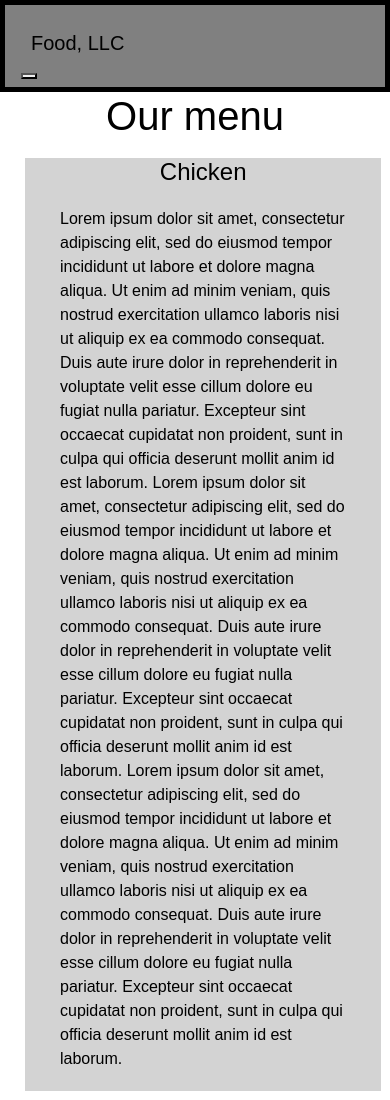
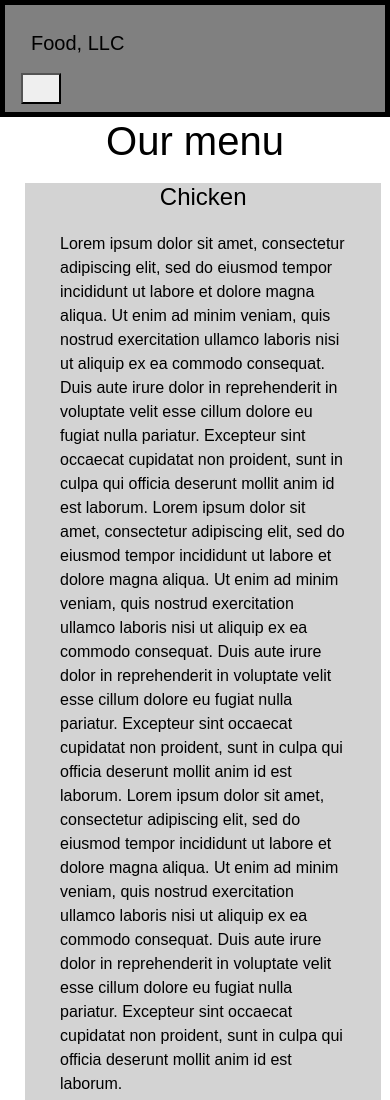
Before and after one commit to larbos/module3-solution, a plain HTML site: page index.html in a window 390 px wide. Shown: the top 1100 px of the page. Drawn offline with nearby package versions, Linux system fonts and the light colour scheme; a script that the page names is missing.

Commit message:
Update index.html

```diff
--- a/index.html
+++ b/index.html
@@ -16,13 +16,11 @@
 					<div class="navbar-brand">Food, LLC</div>
 				</div>
 			</div>
-			<button type="button" class="navbar-toggle collapsed" data-toggle="collapse" data-target="#collapsable-nav" aria-expanded="false" class="hidden-md">
+			<button type="button" class="navbar-toggle" data-toggle="collapse" data-target="#collapsable-nav" aria-expanded="false" class="hidden-md" class="visible-xs">
             	<span class="sr-only">Toggle navigation</span>
-            	<span class="icon-bar"></span>
-            	<span class="icon-bar"></span>
-            	<span class="icon-bar"></span>
-          	</button>
-          </nav>
+            	<span class="navbar-toggler-icon"></span>
+            </button>
+        </nav>
 	</header>
  	<h1 class="text-center"> Our menu </h1>
  	<div class="container-fluid">
@@ -43,15 +41,6 @@
   			<p> Lorem ipsum dolor sit amet, consectetur adipiscing elit, sed do eiusmod tempor incididunt ut labore et dolore magna aliqua. Ut enim ad minim veniam, quis nostrud exercitation ullamco laboris nisi ut aliquip ex ea commodo consequat. Duis aute irure dolor in reprehenderit in voluptate velit esse cillum dolore eu fugiat nulla pariatur. Excepteur sint occaecat cupidatat non proident, sunt in culpa qui officia deserunt mollit anim id est laborum. Lorem ipsum dolor sit amet, consectetur adipiscing elit, sed do eiusmod tempor incididunt ut labore et dolore magna aliqua. Ut enim ad minim veniam, quis nostrud exercitation ullamco laboris nisi ut aliquip ex ea commodo consequat. Duis aute irure dolor in reprehenderit in voluptate velit esse cillum dolore eu fugiat nulla pariatur. Excepteur sint occaecat cupidatat non proident, sunt in culpa qui officia deserunt mollit anim id est laborum. Lorem ipsum dolor sit amet, consectetur adipiscing elit, sed do eiusmod tempor incididunt ut labore et dolore magna aliqua. Ut enim ad minim veniam, quis nostrud exercitation ullamco laboris nisi ut aliquip ex ea commodo consequat. Duis aute irure dolor in reprehenderit in voluptate velit esse cillum dolore eu fugiat nulla pariatur. Excepteur sint occaecat cupidatat non proident, sunt in culpa qui officia deserunt mollit anim id est laborum.</p>
 		</div>
 	</div>
-<!--
-  <div class="container-fluid">
-  	<div class="row">
-  		<div class="col-md-4 col-sm-6">Col 1</div>
-  		<div class="col-md-4 col-sm-6">Col 2</div>
-  		<div class="col-md-4 col-sm-6">Col 3</div>
-  	</div>
-  </div>-->
-
   <!-- jQuery (Bootstrap JS plugins depend on it) -->
   <script src="js/jquery-1.11.3.min.js"></script>
   <script src="js/bootstrap.min.js"></script>
```
